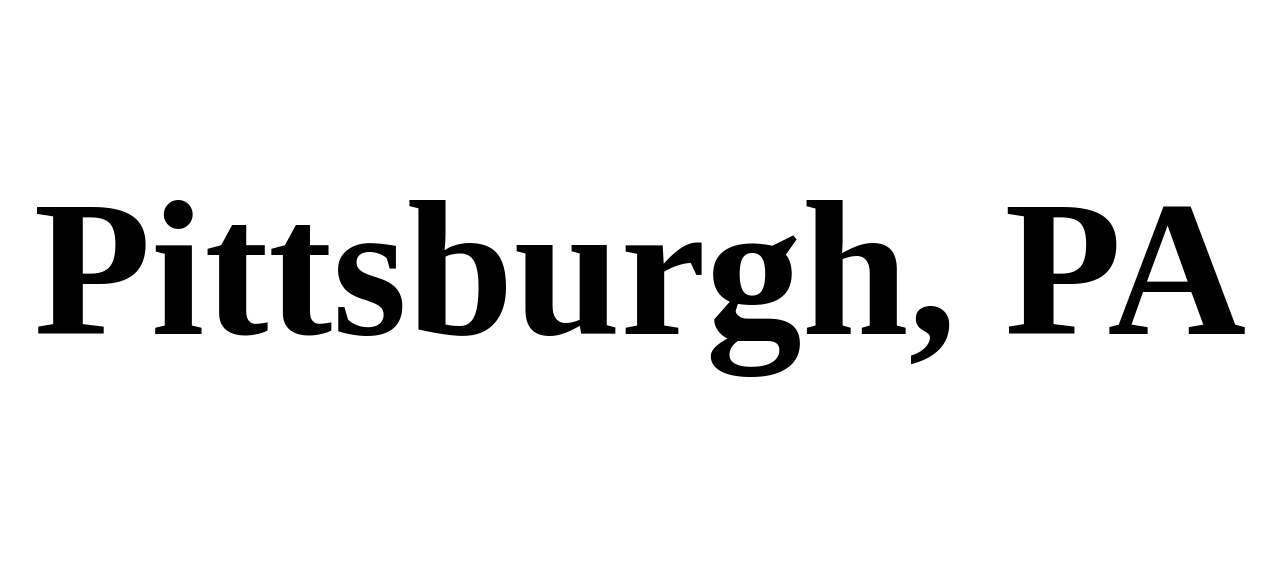
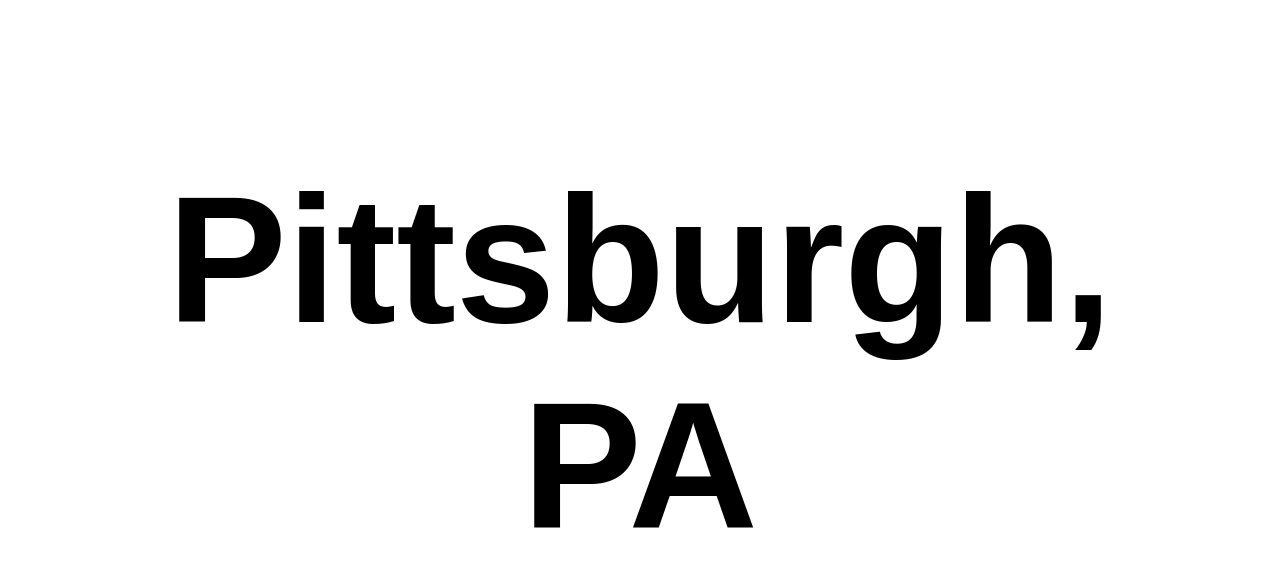
Before and after one commit to margo73465/where-is-margo, a Jekyll site: the page built from index.html, in a window 1280 px wide. Shown: the top 567 px of the page. Built offline with Jekyll 4.4.1, drawn with Linux system fonts in a browser that asks for light colours.

Commit message:
stylin\!

```diff
--- a/css/main.scss
+++ b/css/main.scss
@@ -1,7 +1,51 @@
 ---
 ---
 
+body {
+  font-family: Arial, sans-serif;
+}
+
 h1 {
   text-align: center;
-  font-size: 12em;
+  font-size: 14vw;
 }
+
+ul {
+  margin-top: 50px;
+  list-style: none;
+  text-align: center;
+
+  .date {
+    color: #7f7f7f;
+  }
+
+  li {
+    margin-bottom: 12px;
+  }
+}
+
+a {
+  transition: color .4s;
+  color: #265C83;
+}
+
+a:link,
+a:visited { color: #265C83; }
+a:hover   { color: #7FDBFF; }
+a:active  {
+  transition: color .3s;
+  color: #007BE6;
+}
+
+.link { text-decoration: none; }
+
+.container {
+  display: flex;
+  align-items: center;
+  justify-content: center;
+  height: 100%
+}
+
+.title {
+  max-width: 80%;
+}
--- a/index.html
+++ b/index.html
@@ -2,18 +2,22 @@
 layout: default
 ---
 
+<div class="container">
   {% for item in site.posts limit:1 %}
     {% assign content = item.content | strip_newlines %}
 
+    <div class="title">
       {% if content == "" %}
         <h1>
           {{ item.title }}
         </h1>
       {% else %}
-    <a class='item' href='{{site.baseurl}}{{item.url}}'>
+        <a class='link' href='{{site.baseurl}}{{item.url}}'>
           <h1>
             {{ item.title }}
           </h1>
         </a>
       {% endif %}
+    </div>
   {% endfor %}
+</div>
```
Also changed, not shown: list.html (+10 -7 lines). Lines whose indentation alone changed are shown as unchanged.
